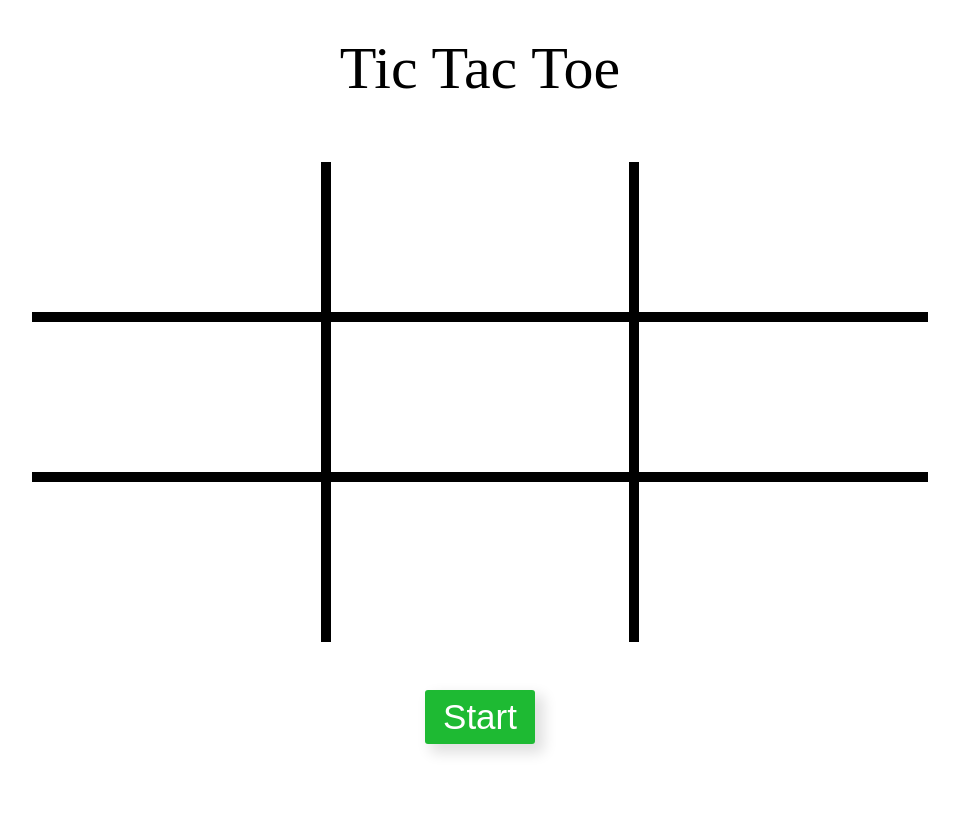
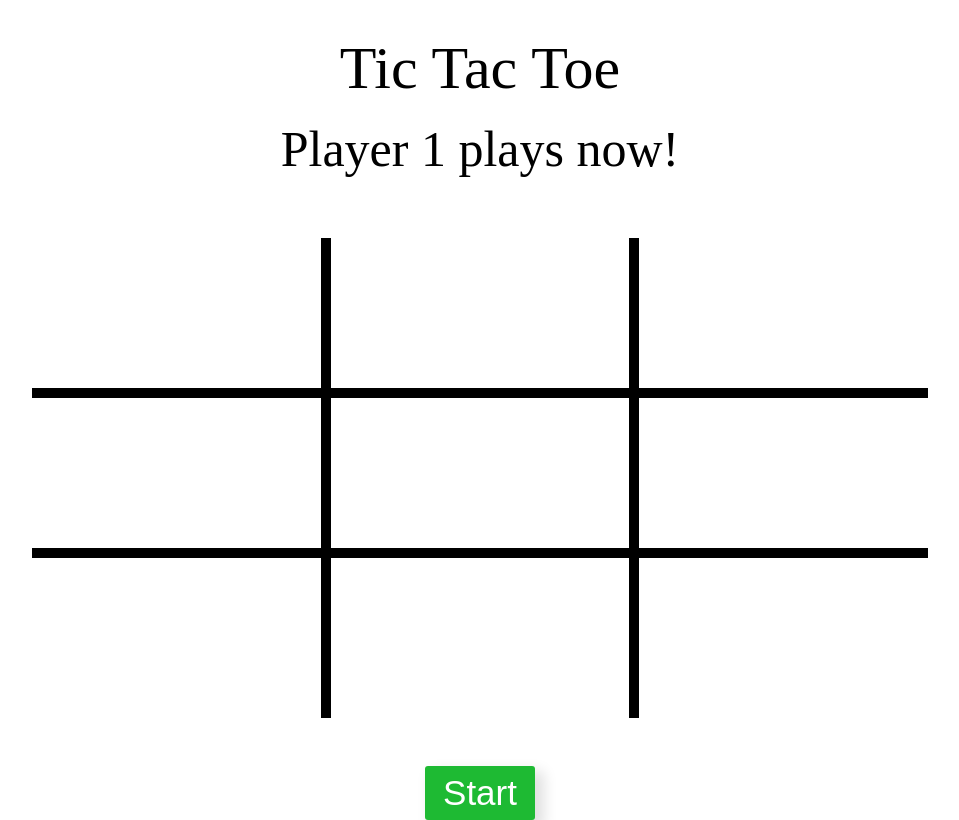
Before and after one commit to Resdayn/tictactoe, a plain HTML site: page index.html in a window 1280 px wide. Shown: the whole page, without its empty margins (160-1119 px from the left). Drawn offline with Linux system fonts and the light colour scheme; a web font is replaced by a local one.

Commit message:
added the display screen showing the current player

```diff
--- a/Scripts/tictactoe.js
+++ b/Scripts/tictactoe.js
@@ -13,10 +13,14 @@ const gameBoard = (() => {
     const getCurrentUser = () => {return _currentUser}
 
     let swapCurrentUser = () => {
+        let displayScreen = document.querySelector("#display-screen");
+
         if (_currentUser === 'player1'){
             _currentUser = 'player2'
+            displayScreen.innerText = 'Player 2 plays now!'
         } else if (_currentUser === 'player2'){
             _currentUser = 'player1'
+            displayScreen.innerText = 'Player 1 plays now!'
         }
     }
 
@@ -84,8 +88,7 @@ const gameBoard = (() => {
         cleanBoard,
         markSquare,
         getCurrentUser,
-        swapCurrentUser,
-        _currentUser
+        swapCurrentUser
     }
 
 })();
--- a/Styles/style.css
+++ b/Styles/style.css
@@ -49,13 +49,22 @@ table {
 
 
 header {
+	display: flex;
+	flex-direction: column;
 	margin-top: 3%;
-	margin-bottom: 5%;
+	margin-bottom: 3%;
+	place-items: center;
 }
-header h1{
+header h1 {
 	font-size: 60px;
 	text-align: center;
 }
+
+#display-screen{
+	margin: 2% 0 2%;
+	font-size: 50px;
+}
+
 
 #board {
 	display: grid;
--- a/index.html
+++ b/index.html
@@ -11,6 +11,9 @@
 <body>
     <header>
         <h1>Tic Tac Toe</h1>
+        <section id='display-screen'>
+            Player 1 plays now!
+        </section>
     </header>
     <section id="board"></section>
     <section id='button-section'>
```
